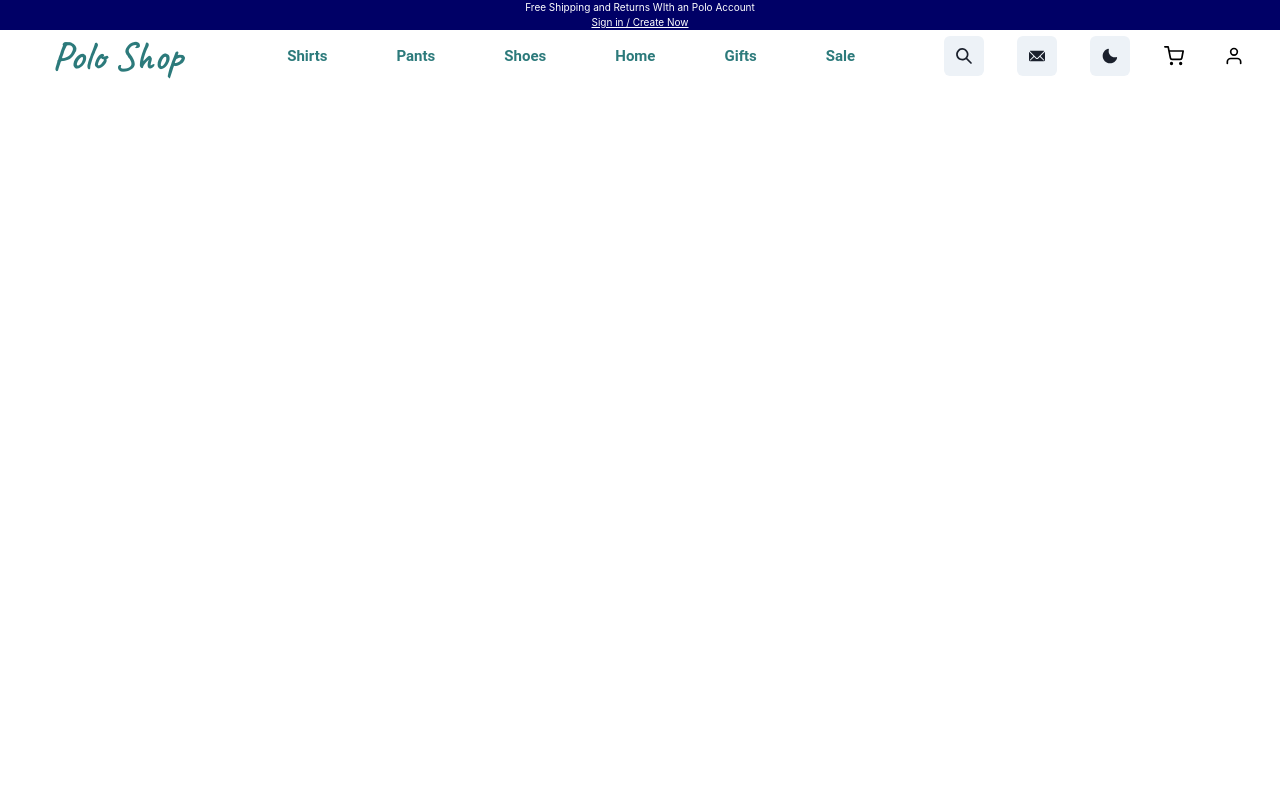
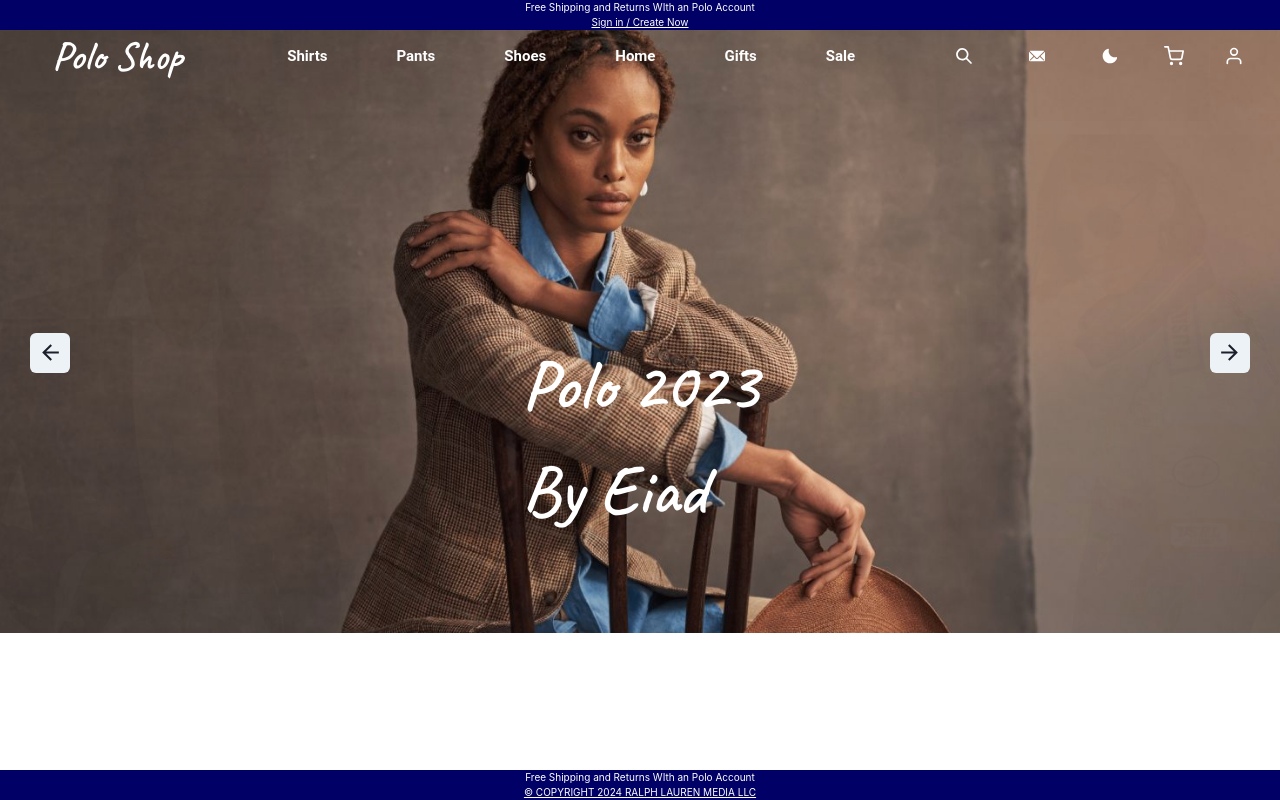
Before and after one commit to EiadSS/Ecommerce-Clothing-Store, a React (Vite) app in the folder frontend/: page / in a window 1280 px wide. Built offline with nearby package versions, Linux system fonts and the light colour scheme.

Commit message:
added pictures and animation

```diff
--- a/frontend/index.html
+++ b/frontend/index.html
@@ -8,7 +8,7 @@
   <meta charset="UTF-8" />
   <link rel="icon" type="image/svg+xml" href="/vite.svg" />
   <meta name="viewport" content="width=device-width, initial-scale=1.0" />
-  <title>Vite + React</title>
+  <title>Polo Shop</title>
 </head>
 
 <body>
--- a/frontend/src/App.jsx
+++ b/frontend/src/App.jsx
@@ -1,11 +1,14 @@
 import React from 'react'
 import NavBar from './components/NavBar'
 import Header from './components/Header'
+import Footer from './components/Footer'
+import './components/stylesheet.css'
 const App = () => {
   return (
-    <div>
-    <Header />
-    <NavBar />
+    <div className='overlay'>
+      <Header />
+      <NavBar />
+      <Footer />
     </div>
   )
 }
--- /dev/null
+++ b/frontend/src/components/Footer.jsx
@@ -0,0 +1,12 @@
+import React from 'react'
+
+const Footer = () => {
+    return (
+        <div className='footer'>
+            <h1>Free Shipping and Returns WIth an Polo Account</h1>
+            <h1 className='signCreate'>© COPYRIGHT 2024 RALPH LAUREN MEDIA LLC</h1>
+        </div>
+    )
+}
+
+export default Footer
--- a/frontend/src/components/NavBar.jsx
+++ b/frontend/src/components/NavBar.jsx
@@ -1,46 +1,56 @@
 import React from 'react'
 import './stylesheet.css'
-import { Button } from '@chakra-ui/react'
+import { Button} from '@chakra-ui/react'
 import { IconButton, Icon } from '@chakra-ui/react'
-import { EmailIcon, MoonIcon, SearchIcon } from '@chakra-ui/icons'
+import { ArrowBackIcon, ArrowForwardIcon, EmailIcon, MoonIcon, SearchIcon } from '@chakra-ui/icons'
 import { FiShoppingCart, FiUser } from "react-icons/fi";
 
 const NavBar = () => {
     return (
+        <div className='bg-image'>
             <div className='NavBar'>
-            <Button className='title' colorScheme='teal' variant='ghost' fontSize={'40px'}>
+                <Button className='title' colorScheme='white' variant='ghost' fontSize={'40px'}>
                     Polo Shop
                 </Button>
                 <div className='navMiddle'>
-                <Button colorScheme='teal' variant='ghost' fontSize={'15px'}>
+                    <Button colorScheme='white' variant='ghost' fontSize={'15px'}>
                         Shirts
                     </Button>
-                <Button colorScheme='teal' variant='ghost' fontSize={'15px'}>
+                    <Button colorScheme='white' variant='ghost' fontSize={'15px'}>
                         Pants
                     </Button>
-                <Button colorScheme='teal' variant='ghost' fontSize={'15px'}>
+                    <Button colorScheme='white' variant='ghost' fontSize={'15px'}>
                         Shoes
                     </Button>
-                <Button colorScheme='teal' variant='ghost' fontSize={'15px'}>
+                    <Button colorScheme='white' variant='ghost' fontSize={'15px'}>
                         Home
                     </Button>
-                <Button colorScheme='teal' variant='ghost' fontSize={'15px'}>
+                    <Button colorScheme='white' variant='ghost' fontSize={'15px'}>
                         Gifts
                     </Button>
-                <Button colorScheme='teal' variant='ghost' fontSize={'15px'}>
+                    <Button colorScheme='white' variant='ghost' fontSize={'15px'}>
                         Sale
                     </Button>
                 </div>
                 <div className='navRight'>
-                <IconButton aria-label='Search database' icon={<SearchIcon />} />
-                <IconButton aria-label='Search database' icon={<EmailIcon />} />
-                <IconButton aria-label='Search database' icon={<MoonIcon />} />
+                    <IconButton colorScheme='white' aria-label='Search database' icon={<SearchIcon />} />
+                    <IconButton colorScheme='white' aria-label='Search database' icon={<EmailIcon />} />
+                    <IconButton colorScheme='white' aria-label='Search database' icon={<MoonIcon />} />
                     <div width='80px' height='80px' className='cart-person'>
                         <Icon as={FiShoppingCart} width={'20px'} height={'20px'} />
                         <Icon as={FiUser} width={'20px'} height={'20px'} />
                     </div>
                 </div>
             </div>
+            <div className='arrows'>
+                <IconButton left='30px' colorScheme='gray' aria-label='Search database' icon={<ArrowBackIcon width={'25px'} height={'25px'} />} />
+                <div className={'midddleBody'}>
+                    <h1>Polo 2023</h1>
+                    <h1 >By Eiad</h1>
+                </div>
+                <IconButton right='30px' colorScheme='gray' aria-label='Search database' icon={<ArrowForwardIcon width={'25px'} height={'25px'} />} />
+            </div>
+        </div>
     )
 }
 
--- a/frontend/src/components/stylesheet.css
+++ b/frontend/src/components/stylesheet.css
@@ -1,4 +1,4 @@
-.NavBar{
+.NavBar {
     display: flex;
     flex-direction: row;
     justify-content: space-around;
@@ -7,11 +7,27 @@
     padding-bottom: .5%;
     color: white;
 }
-.title{
+
+.NavBar:hover {
+    transition: .2s;
+    background-color: white;
+    color: black;
+
+    .cart-person {
+        color: black;
+    }
+
+    .navRight {
+        color: black;
+    }
+}
+
+.title {
     font-family: 'Caveat', cursive;
     font-size: 40px;
 }
-.navMiddle{
+
+.navMiddle {
     display: flex;
     justify-content: space-between;
     width: 600px;
@@ -19,22 +35,27 @@
     font-family: Roboto;
     font-size: 20px;
 }
-.navRight{
+
+.navRight {
     display: flex;
     direction: row;
     justify-content: space-between;
     width: 300px;
     vertical-align: middle;
 }
-.cart-person{
+
+.cart-person {
     display: flex;
     flex-direction: row;
     justify-content: space-between;
     align-items: center;
     width: 80px;
-    color: black;
+    color: white;
+    cursor: pointer;
+
 }
-.header{
+
+.header {
     background-color: rgb(0, 0, 102);
     align-items: center;
     color: white;
@@ -44,6 +65,71 @@
     box-sizing: border-box;
     text-align: center;
 }
-.signCreate{
+
+.signCreate {
     text-decoration: underline;
 }
+
+.bg-image {
+    background-image: url("/src/utils/images/0206_w_polo_plp_c01_img.webp");
+    height: 603px;
+    background-position: center;
+    background-repeat: no-repeat;
+    background-size: cover;
+    animation-delay: 10s;
+    animation: change 10s infinite ease-in-out;
+}
+
+@keyframes change {
+    0% {
+        background-image: url("/src/utils/images/0130_boys_american_in_paris_plp_c01_img.jpg");
+    }
+
+    50% {
+        background-image: url("/src/utils/images/1228_w_polo_plp_c01_img.jpg");
+    }
+
+    100% {
+        background-image: url("/src/utils/images/0206_w_polo_plp_c01_img.webp");
+    }
+}
+
+.arrows {
+    position: relative;
+    display: flex;
+    direction: row;
+    justify-content: space-between;
+    top: 250px;
+}
+
+.midddleBody {
+    font-family: 'Caveat', cursive;
+    font-size: 70px;
+    color: white;
+}
+
+.footer {
+    background-color: rgb(0, 0, 102);
+    align-items: center;
+    color: white;
+    font-size: 10px;
+    display: block;
+    justify-content: center;
+    box-sizing: border-box;
+    text-align: center;
+    position: absolute;
+    width: 100%;
+    position: fixed;
+    bottom: 0;
+}
+
+
+
+
+
+.overlay{
+    top: 0;
+    bottom: 0;
+    left: 0;
+    right: 0;
+}
```
Also changed, not shown: frontend/src/utils/images/0130_boys_american_in_paris_plp_c01_img.jpg (added), frontend/src/utils/images/1228_w_polo_plp_c01_img.jpg (added). Lines whose indentation alone changed are shown as unchanged.
